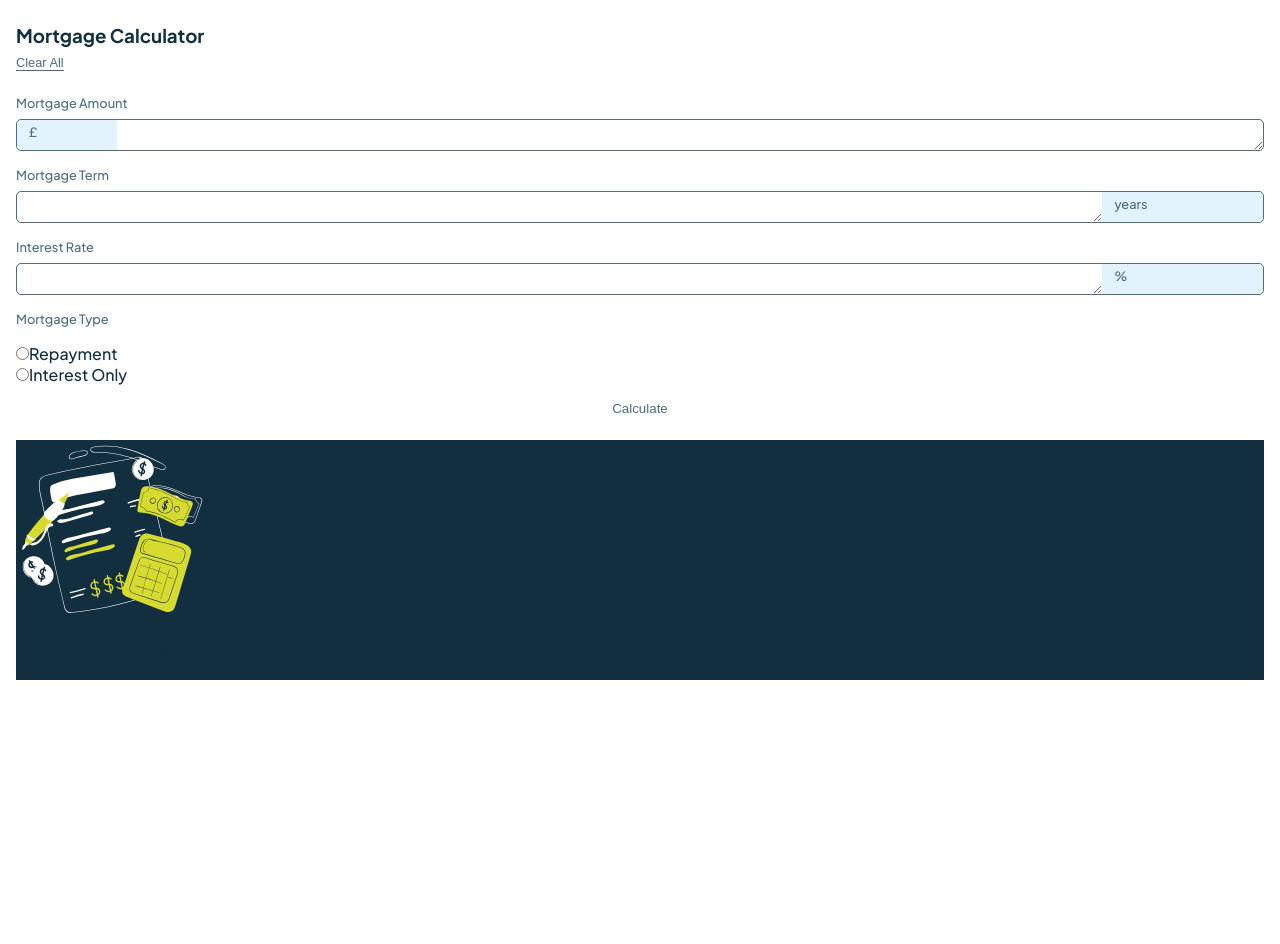
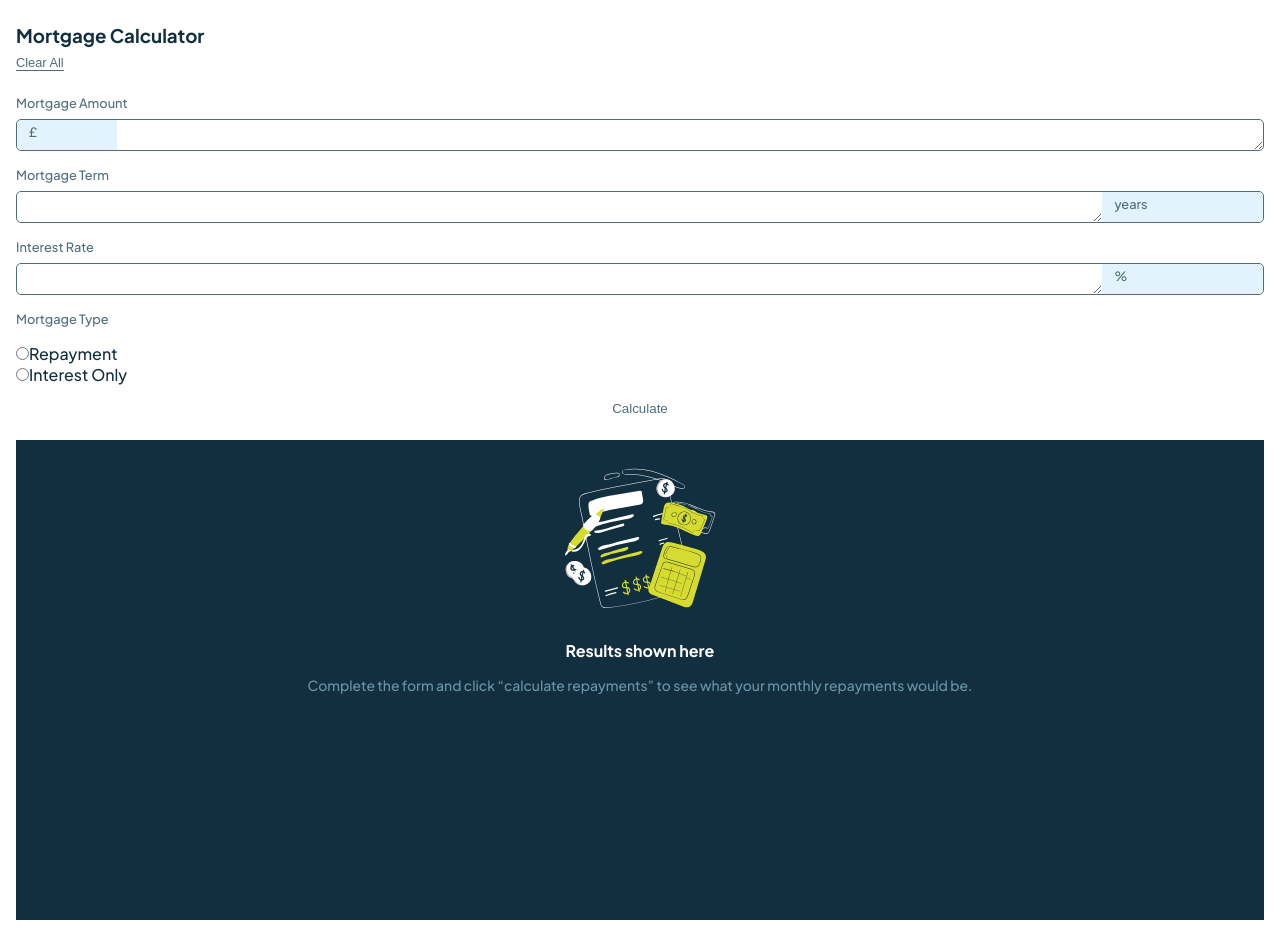
Before and after one commit to reneecwl/mortgage-calculator, a React (Vite) app: page / in a window 1280 px wide. Before the commit the page ends 800 px from the top, so only its background shows below. Built offline with nearby package versions, Linux system fonts and the light colour scheme.

Commit message:
Update no result design

```diff
--- a/src/components/Result/Result.jsx
+++ b/src/components/Result/Result.jsx
@@ -17,9 +17,9 @@ export default function Results({ monthlyPayment, year, interestPayment }) {
         </div>
       ) : (
         <div className="results__no-result">
-          <img src={illustration} alt="illustration" />
+          <img className="results__image" src={illustration} alt="illustration" />
           <h3 className="results__header">Results shown here</h3>
-          <p className="restuls__content">
+          <p className="results__content">
             Complete the form and click “calculate repayments” to see what your monthly repayments would be.{" "}
           </p>
         </div>
--- a/src/components/Result/Result.scss
+++ b/src/components/Result/Result.scss
@@ -3,4 +3,29 @@
 
 .results {
   background-color: $slate900;
+  color: white;
+  min-height: 60vh;
+
+  &__no-result {
+    @include flex-orientation(column);
+    align-items: center;
+    gap: 1rem;
+    padding: 1.5rem 2rem;
+  }
+
+  &__image {
+    width: 10rem;
+    display: inline-block;
+  }
+
+  &__header {
+    color: white;
+    font-size: 1rem;
+  }
+
+  &__content {
+    color: $slate500;
+    text-align: center;
+    font-size: 0.87rem;
+  }
 }
```
